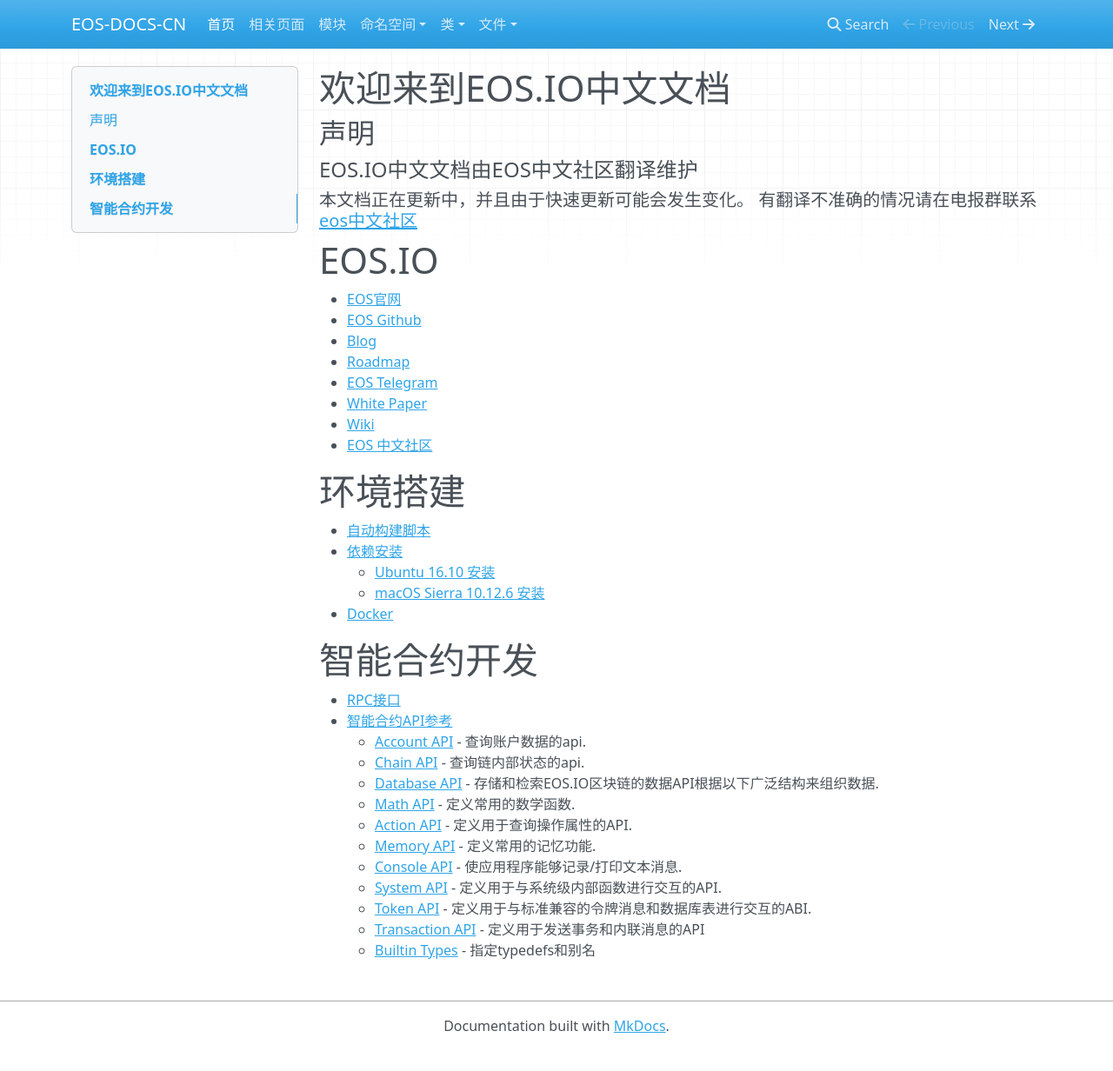
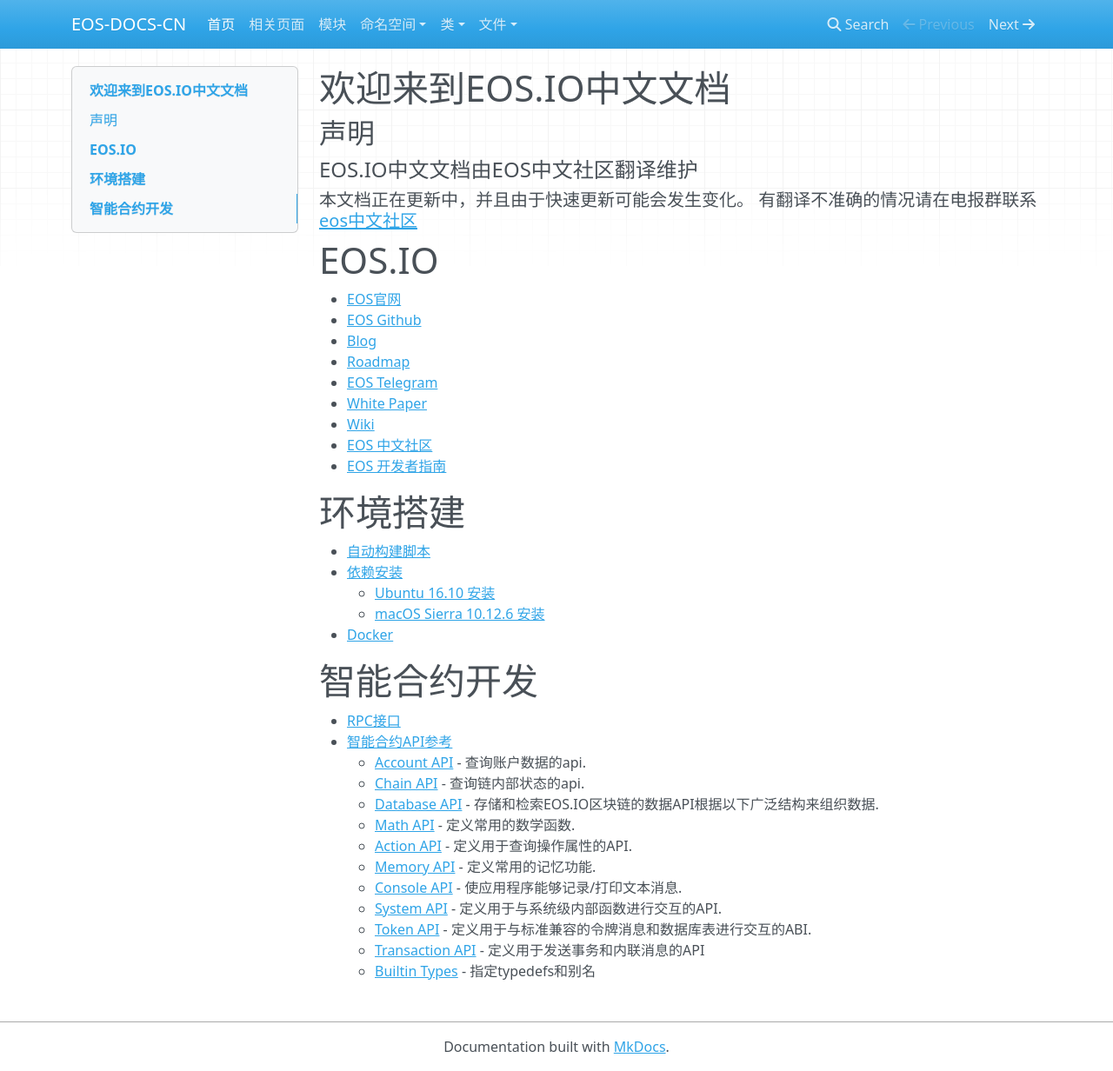
Before and after one commit to eostea/eos-docs-cn, an MkDocs documentation site: the page built from docs/index.md, in a window 1280 px wide and 1232 px high. Shown: the whole window at 87% size. Built offline with MkDocs 1.6.1, drawn with Linux system fonts in a browser that asks for light colours; nearby versions of some CDN libraries; old or Windows-style settings are respelled for this version of MkDocs.

Commit message:
EOS 开发者指南中文版

```diff
--- a/docs/index.md
+++ b/docs/index.md
@@ -14,6 +14,7 @@
 * [White Paper](https://github.com/EOSIO/Documentation/blob/master/TechnicalWhitePaper.md/)
 * [Wiki](https://github.com/EOSIO/eos/wiki/)
 * [EOS 中文社区](https://eosfans.io)
+* [EOS 开发者指南](TUTORIAL.md)
 
 # 环境搭建
 * [自动构建脚本]()
```
